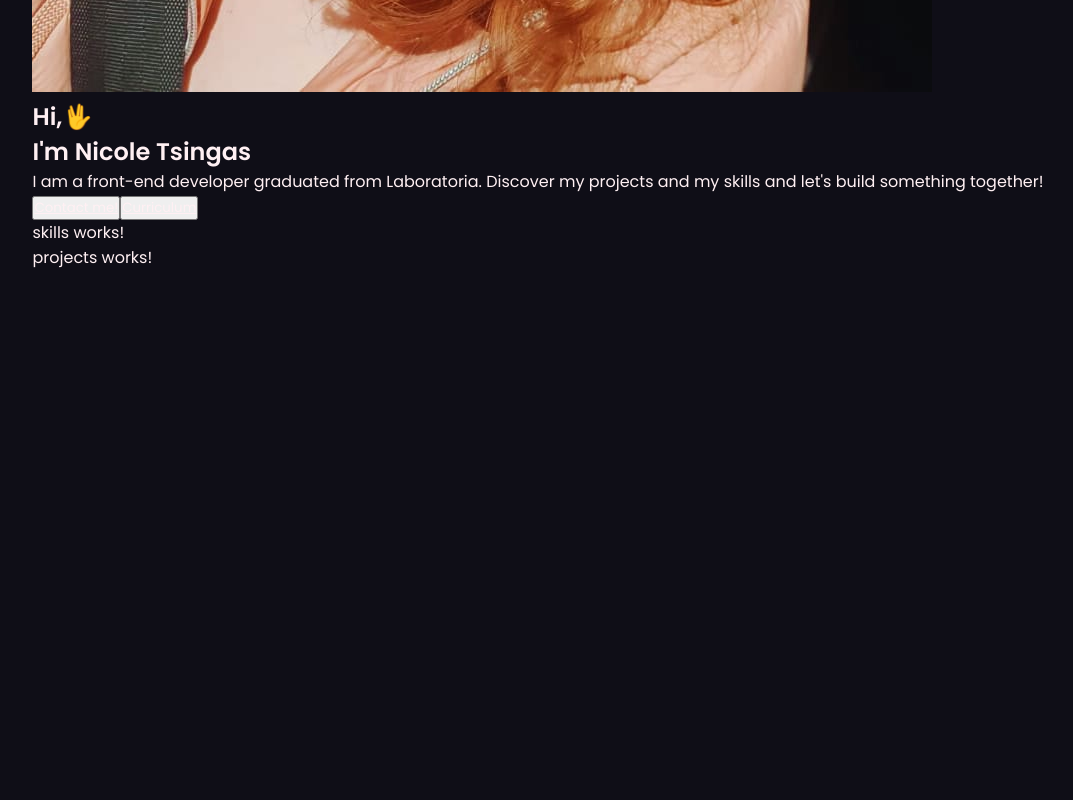
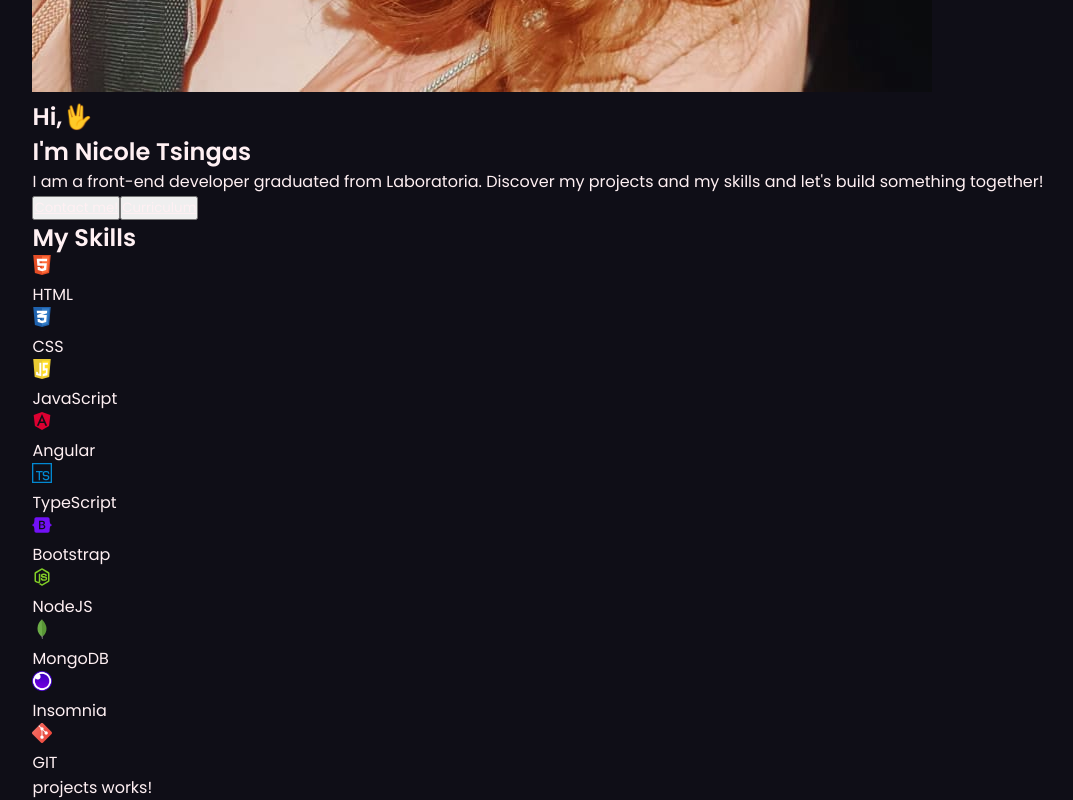
Before and after one commit to nicoletsingas/portfolio, an Angular app: page / in a window 1280 px wide. Shown: the part 808-1608 px from the top of the page, without its empty margins (102-1175 px from the left). Before the commit the page ends 1078 px from the top, so only its background shows below. Built offline with nearby package versions, Linux system fonts and the light colour scheme.

Commit message:
criado base do componente skills

```diff
--- a/src/app/components/skills/skills.component.css
+++ b/src/app/components/skills/skills.component.css
@@ -0,0 +1,5 @@
+
+.skill-img{
+  height: 20px;
+  width: 20px;
+}
--- a/src/app/components/skills/skills.component.html
+++ b/src/app/components/skills/skills.component.html
@@ -1 +1,13 @@
-<p>skills works!</p>
+<section class="myskills-container">
+  <h2>My Skills</h2>
+  <section class="display-grid">
+    <section *ngFor="let skill of skills" class="skill-container">
+      <div class="gradient-circle">
+        <div class="white-circle">
+          <img [src]="skill.imgUrl" alt="{{skill.name}}" class="skill-img">
+        </div>
+      </div>
+      <span>{{ skill.name}} </span>
+    </section>
+  </section>
+</section>
--- a/src/app/components/skills/skills.component.ts
+++ b/src/app/components/skills/skills.component.ts
@@ -1,4 +1,5 @@
 import { Component } from '@angular/core';
+import { skillsData } from 'src/app/skills-data';
 
 @Component({
   selector: 'app-skills',
@@ -6,5 +7,5 @@ import { Component } from '@angular/core';
   styleUrls: ['./skills.component.css']
 })
 export class SkillsComponent {
-
+  skills = skillsData;
 }
```
